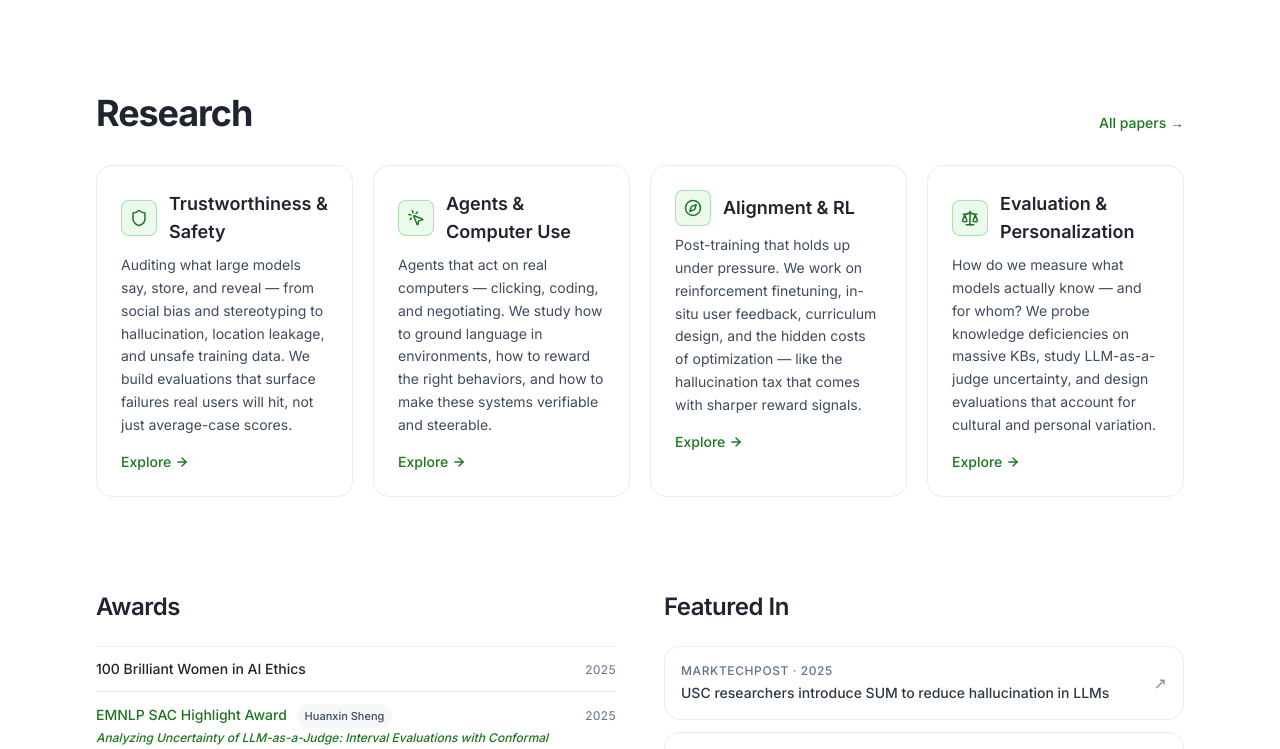
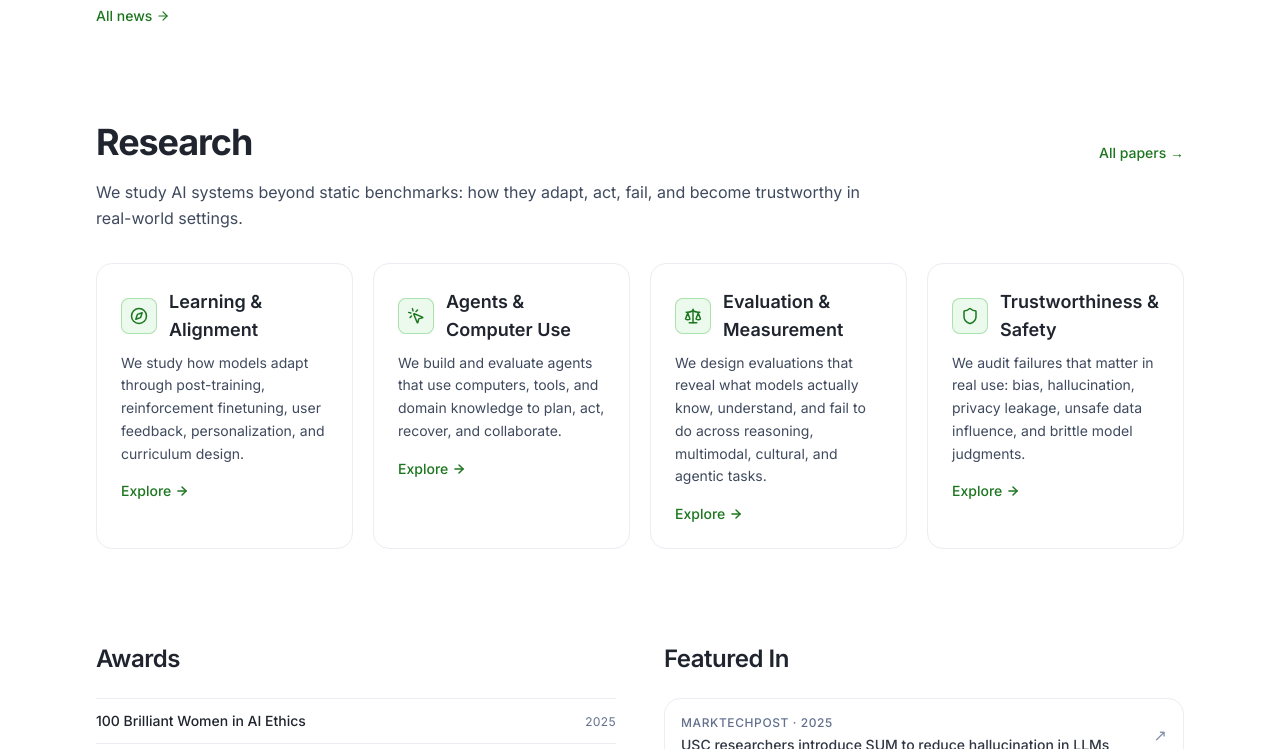
Before and after one commit to limenlp/limenlp.github.io, an Astro site: page / in a window 1280 px wide. Shown: the part 1582-2331 px from the top of the page. Built offline with nearby package versions, Linux system fonts and the light colour scheme; Astro itself is replaced by a stand-in of ours; a web font is replaced by a local one.

Commit message:
Themes: rewrite names + blurbs, move intro to YAML
- Rename to "Learning & Alignment" and "Evaluation & Measurement"
- All 4 blurbs rewritten in "We [verb]..." voice; reorder cards
- New `_intro` entry pattern in themes.yaml renders the Research section
  paragraph; filter it out of theme cards (home) and filter chips (/papers/)
- Wiki: italicize "no later than" in research-expectations.md

Co-Authored-By: Claude Opus 4.7 (1M context) <noreply@anthropic.com>

```diff
--- a/src/content/config.ts
+++ b/src/content/config.ts
@@ -113,10 +113,11 @@ const awards = defineCollection({
 const themes = defineCollection({
   loader: file('src/data/themes.yaml'),
   schema: z.object({
-    name: z.string(),
+    name: z.string().optional(),
     icon: z.string().optional(),
-    blurb: z.string(),
+    blurb: z.string().optional(),
     order: z.number().default(100),
+    intro: z.string().optional(),
   }),
 });
 
--- a/src/content/wiki/research-expectations.md
+++ b/src/content/wiki/research-expectations.md
@@ -14,7 +14,7 @@ order: 1
   <div class="space-y-3 px-6 py-5">
     <h2 class="text-xl font-semibold text-ink-950">Respect each other</h2>
     <p class="leading-relaxed text-ink-800">That means each other's time, our collaborators' efforts, and the responsibility we carry for the work we put out.</p>
-    <p class="leading-relaxed text-ink-800"><strong class="text-ink-950">Time</strong>: don't waste it on unproductive work. The group reserves specific time slots for meetings — use them effectively. Start the next round of experiments <strong class="text-ink-950">no later than the day after each meeting</strong> (analysis, debugging, and reflection take time). If you can only begin one day before the next meeting, reschedule the meeting instead.</p>
+    <p class="leading-relaxed text-ink-800"><strong class="text-ink-950">Time</strong>: don't waste it on unproductive work. The group reserves specific time slots for meetings — use them effectively. Start the next round of experiments <em>no later than the day after each meeting</em> (analysis, debugging, and reflection take time). If you can only begin one day before the next meeting, reschedule the meeting instead.</p>
     <p class="leading-relaxed text-ink-800"><strong class="text-ink-950">Collaborators' efforts</strong>: when others share work, code, or ideas, engage seriously and deliver on what you commit to.</p>
     <p class="leading-relaxed text-ink-800"><strong class="text-ink-950">Responsibility</strong>: own your part. Verify every claim and every number. Follow through.</p>
   </div>
--- a/src/data/themes.yaml
+++ b/src/data/themes.yaml
@@ -1,7 +1,10 @@
 # ============================================================
 # ✏️ EDITABLE — Research themes (rendered as cards on home + filters on /papers/).
 #
-# TEMPLATE (copy, fill in):
+# Special entry: id `_intro` with an `intro:` field renders as the paragraph
+# above the theme card grid on the home page (not rendered as a card itself).
+#
+# TEMPLATE for a regular theme entry:
 #
 # - id: theme-slug                         # REQUIRED, unique slug — also used in papers.yaml `themes:` list
 #   name: "Theme Name"                     # REQUIRED
@@ -13,26 +16,31 @@
 # Don't rename `id` without also updating papers.yaml `themes:` arrays.
 # ============================================================
 
+- id: _intro
+  order: 0
+  intro: "We study AI systems beyond static benchmarks: how they adapt, act, fail, and become trustworthy in real-world settings."
+
+
+- id: alignment
+  name: "Learning & Alignment"
+  icon: compass
+  order: 1
+  blurb: "We study how models adapt through post-training, reinforcement finetuning, user feedback, personalization, and curriculum design."
+
 - id: agents
   name: "Agents & Computer Use"
   icon: cursor
   order: 2
-  blurb: "Agents that act on real computers — clicking, coding, and negotiating. We study how to ground language in environments, how to reward the right behaviors, and how to make these systems verifiable and steerable."
-
-- id: alignment
-  name: "Alignment & RL"
-  icon: compass
-  order: 3
-  blurb: "Post-training that holds up under pressure. We work on reinforcement finetuning, in-situ user feedback, curriculum design, and the hidden costs of optimization — like the hallucination tax that comes with sharper reward signals."
+  blurb: "We build and evaluate agents that use computers, tools, and domain knowledge to plan, act, recover, and collaborate."
 
 - id: evaluation
-  name: "Evaluation & Personalization"
+  name: "Evaluation & Measurement"
   icon: scale
-  order: 4
-  blurb: "How do we measure what models actually know — and for whom? We probe knowledge deficiencies on massive KBs, study LLM-as-a-judge uncertainty, and design evaluations that account for cultural and personal variation."
+  order: 3
+  blurb: "We design evaluations that reveal what models actually know, understand, and fail to do across reasoning, multimodal, cultural, and agentic tasks."
 
 - id: trustworthiness
   name: "Trustworthiness & Safety"
   icon: shield
-  order: 1
-  blurb: "Auditing what large models say, store, and reveal — from social bias and stereotyping to hallucination, location leakage, and unsafe training data. We build evaluations that surface failures real users will hit, not just average-case scores."
+  order: 4
+  blurb: "We audit failures that matter in real use: bias, hallucination, privacy leakage, unsafe data influence, and brittle model judgments."
--- a/src/pages/index.astro
+++ b/src/pages/index.astro
@@ -30,7 +30,10 @@ const news = allNews
   .sort((a, b) => (a.data.date < b.data.date ? 1 : -1))
   .slice(0, 10);
 
-const themesSorted = allThemes.sort((a, b) => a.data.order - b.data.order);
+const themesIntro = allThemes.find((t) => t.data.intro)?.data.intro ?? '';
+const themesSorted = allThemes
+  .filter((t) => !t.data.intro)
+  .sort((a, b) => a.data.order - b.data.order);
 const themeCounts: Record<string, number> = {};
 for (const p of allPapers) {
   for (const t of p.data.themes) {
@@ -65,7 +68,7 @@ const pressItems = allPress;
           </span></span>
         </h1>
         <p class="max-w-3xl text-lg leading-relaxed text-ink-700">
-          LIME Lab is part of the <a href="https://nlp.usc.edu/" target="_blank" rel="noopener" class="link-accent">USC NLP Group</a>, led by <a href="https://jieyuzhao.github.io" target="_blank" rel="noopener" class="link-accent">Prof. Jieyu Zhao</a>. We work on two sides of AI models and agents — <strong class="font-semibold text-ink-900">modeling</strong> them to be more capable, aligned, and reliable in the real world, and designing <strong class="font-semibold text-ink-900">evaluations</strong> that surface where they fall short.
+          LIME Lab is part of the <a href="https://nlp.usc.edu/" target="_blank" rel="noopener" class="link-accent">USC NLP Group</a>, led by <a href="https://jieyuzhao.github.io" target="_blank" rel="noopener" class="link-accent">Prof. Jieyu Zhao</a>. We work on two sides of AI models and agents — <strong class="font-semibold text-ink-900">modeling</strong> them to be more capable, aligned, and reliable in the real world, and designing <strong class="font-semibold text-ink-900">evaluations</strong> that surface where they fall short, with a strong <strong class="font-semibold text-ink-900">human-centered</strong> thread throughout.
         </p>
         <div class="flex flex-wrap items-center gap-3">
           <a href="/papers/" class="inline-flex items-center gap-2 rounded-full bg-ink-950 px-5 py-2.5 text-sm font-medium text-white transition-colors hover:bg-lime-700">
@@ -188,10 +191,13 @@ const pressItems = allPress;
 
   <!-- THEMES -->
   <section class="container-prose mt-24">
-    <div class="mb-8 flex items-end justify-between">
+    <div class="mb-4 flex items-end justify-between">
       <h2 class="heading-2">Research</h2>
       <a href="/papers/" class="hidden text-sm font-medium text-lime-700 hover:text-lime-800 sm:inline-flex sm:items-center sm:gap-1">All papers →</a>
     </div>
+    {themesIntro && (
+      <p class="mb-8 max-w-3xl text-base leading-relaxed text-ink-700">{themesIntro}</p>
+    )}
     <div class="grid gap-5 md:grid-cols-2 xl:grid-cols-4">
       {themesSorted.map((theme) => (
         <ThemeCard theme={theme} slug={theme.id} count={themeCounts[theme.id] ?? 0} />
--- a/src/pages/papers.astro
+++ b/src/pages/papers.astro
@@ -15,7 +15,9 @@ const sortedPapers = [...allPapers].sort((a, b) => {
   return b.data.year - a.data.year;
 });
 
-const themesSorted = allThemes.sort((a, b) => a.data.order - b.data.order);
+const themesSorted = allThemes
+  .filter((t) => !t.data.intro)
+  .sort((a, b) => a.data.order - b.data.order);
 
 const byYear: Record<number, typeof sortedPapers> = {};
 for (const p of sortedPapers.filter((p) => p.data.status === 'published')) {
```
